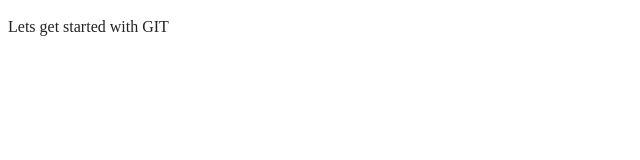
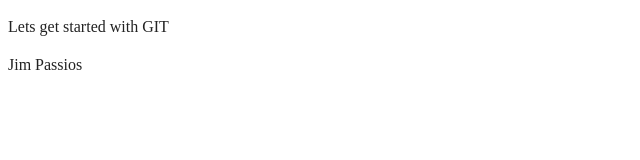
Before and after one commit to shaunriversagile/Code-School-StartWithGit, a website: page src/index.html in a window 1280 px wide. Shown: the full height of the page, 0-640 px from the left. Drawn offline with Linux system fonts and the light colour scheme.

Commit message:
Jims First Commit

```diff
--- a/src/index.html
+++ b/src/index.html
@@ -17,7 +17,7 @@
 
         <!-- Add your site or application content here -->
         <p>Lets get started with GIT</p>
-
+        <p>Jim Passios</p>
         <script src="js/plugins.js"></script>
         <script src="js/main.js"></script>
 
```
